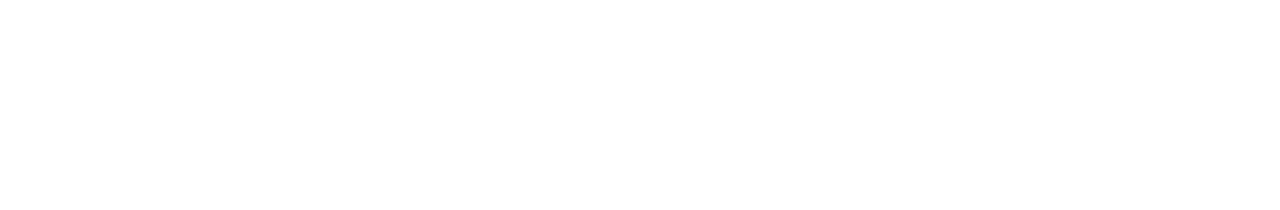
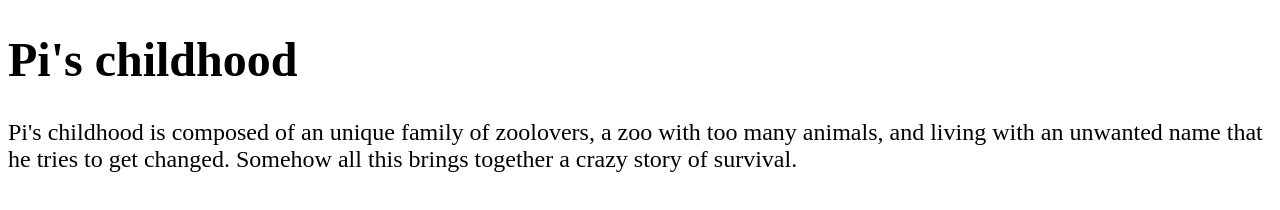
Before and after one commit to curridaj/Targeting, a plain HTML site: page practice.html in a window 1280 px wide. Drawn offline with Linux system fonts and the light colour scheme.

Commit message:
paragraphs

```diff
--- a/practice.html
+++ b/practice.html
@@ -1,2 +1,16 @@
 <!--You can make a webpage about anything but have at least 3 different format elements
 using different classes and ids-->
+<!DOCTYPE html>
+<html>
+    <body>
+        <title><h1>The Life of Pi</h1></title>
+        <head><link rel="stylesheet" type="text/css" href="style.css"></head>
+
+        <h1>Pi's childhood</h1>
+        <p>Pi's childhood is composed of an unique family of zoolovers,
+            a zoo with too many animals, and living with an unwanted name that he tries to get changed.
+            Somehow all this brings together a crazy story of survival.
+        </p>
+
+    </body>
+</html>
```
Also changed, not shown: practice.css (added).
